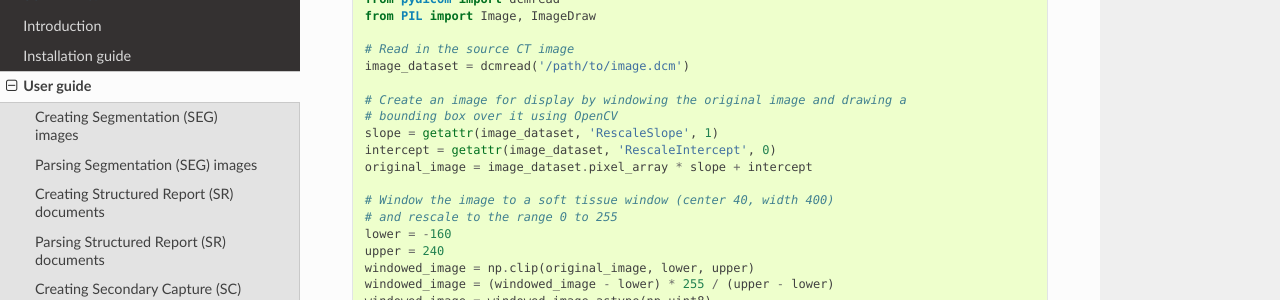
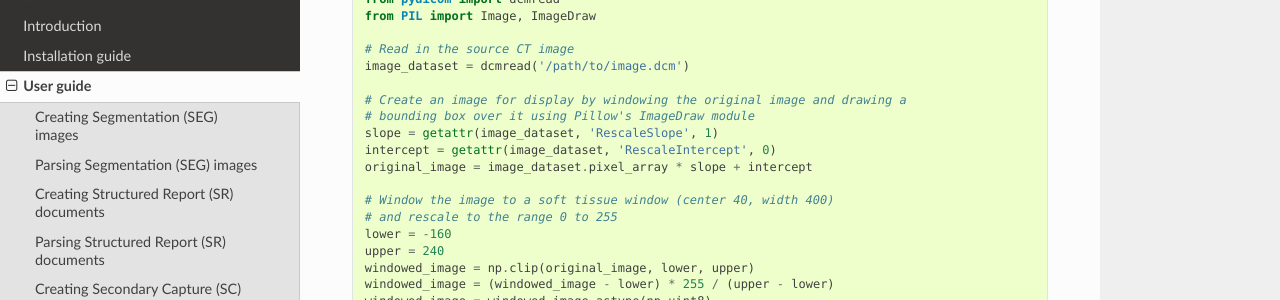
Before and after one commit to ImagingDataCommons/highdicom, a Sphinx documentation site: the page built from docs/usage.rst, in a window 1280 px wide and 900 px high, scrolled down 6086 px. Shown: the part 151-451 px from the top of the window. Built offline with Sphinx 7.4.7 and the Read the Docs theme 2.0.0, drawn with Linux system fonts in a browser that asks for light colours.

Commit message:
Correct comments in secondary capture usage example

```diff
--- a/docs/usage.rst
+++ b/docs/usage.rst
@@ -378,7 +378,7 @@ labelled bounding box region drawn over a CT image.
     image_dataset = dcmread('/path/to/image.dcm')
 
     # Create an image for display by windowing the original image and drawing a
-    # bounding box over it using OpenCV
+    # bounding box over it using Pillow's ImageDraw module
     slope = getattr(image_dataset, 'RescaleSlope', 1)
     intercept = getattr(image_dataset, 'RescaleIntercept', 0)
     original_image = image_dataset.pixel_array * slope + intercept
```
